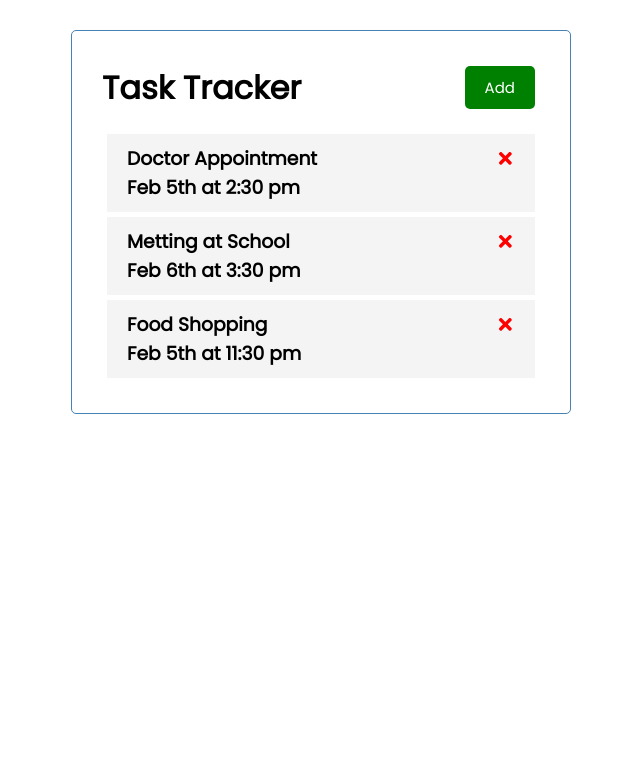
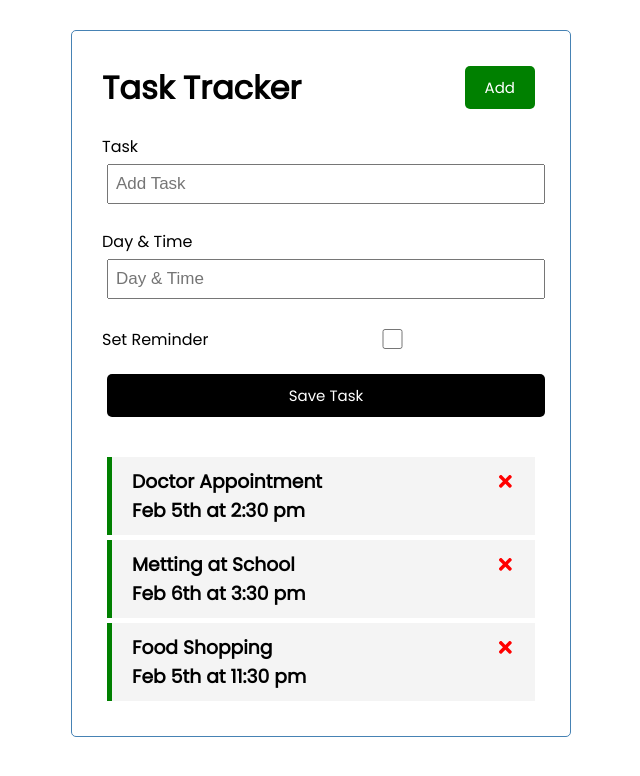
Before and after one commit to SatishGwl/task-tracker, a React (Create React App) app: page / in a window 1280 px wide. Shown: the top 776 px of the page, without its empty margins (319-959 px from the left). Built offline with nearby package versions, Linux system fonts and the light colour scheme.

Commit message:
add task added  with form state  controlled component

```diff
--- a/src/App.js
+++ b/src/App.js
@@ -1,6 +1,7 @@
 import {useState} from 'react'
 import Header from './component/Header'
 import Tasks from './component/Tasks'
+import AddTask from './component/AddTask'
 
 function App() {
   const [tasks, setTasks] = useState([
@@ -32,10 +33,18 @@
   setTasks(tasks.filter( (task) => task.id !== id ))
 }
 
+//Toggle Reminder
+
+const toggleReminder = (id) =>{
+  setTasks(tasks.map((task) => task.id === id ? {...task, reminder: !task.reminder} : task))
+}
+
+
   return (
     < div className="container">
       <Header/>
-      {tasks.length > 0 ? <Tasks tasks={tasks} onDelete={deleteTask}/> : 'No Task to Show'}
+      <AddTask/>
+      {tasks.length > 0 ? <Tasks tasks={tasks} onDelete={deleteTask} onToggle = {toggleReminder}/> : 'No Task to Show'}
     </div>
   );
 }
--- /dev/null
+++ b/src/component/AddTask.js
@@ -0,0 +1,37 @@
+import { useState } from 'react'
+
+const AddTask = () => {
+    const [text, setText] = useState('')
+    const [day, setDay] = useState('')
+    const [reminder, setReminder] = useState(false)
+    return (
+        <form className="add-form">
+            <div className="form-control">
+                <label>Task</label>
+                <input type='text'
+                    placeholder='Add Task'
+                    value={text}
+                    onChange={(e) => setText(e.target.value)}
+                />
+            </div>
+            <div className="form-control">
+                <label>Day & Time</label>
+                <input type='text'
+                placeholder='Day & Time'
+                value={day}
+                onChange={(e) => setDay(e.target.value)}
+                />
+            </div>
+            <div className="form-control form-control-check">
+                <label>Set Reminder</label>
+                <input type='checkbox'
+                placeholder='Reminder'
+                value={text}
+                onChange={(e) => setReminder(e.currentTarget.checked)}
+                />
+            </div>
+            <input type='submit' value='Save Task' className="btn btn-block" />
+        </form>
+    )
+}
+export default AddTask
--- a/src/component/Task.js
+++ b/src/component/Task.js
@@ -1,9 +1,10 @@
-import {FaTimes} from 'react-icons/fa'
+import { FaTimes } from 'react-icons/fa'
 
-const Task = ({ task, onDelete }) => {
+const Task = ({ task, onDelete, onToggle }) => {
     return (
-        <div className="task">
-            <h3>{task.text}<FaTimes style={{color:'red', cursor:'pointer'}} onClick = { () => onDelete(task.id)}/></h3>
+        <div className={`task ${task.reminder ? 'reminder' : ''}`} onDoubleClick={() => onToggle(task.id)}>
+            <h3>{task.text}<FaTimes style={{ color: 'red', cursor: 'pointer' }}
+                onClick={() => onDelete(task.id)} /></h3>
             <h3>{task.day}</h3>
         </div>
     )
--- a/src/component/Tasks.js
+++ b/src/component/Tasks.js
@@ -1,10 +1,12 @@
 import Task from './Task'
-const Tasks = ({tasks, onDelete})=> {
+const Tasks = ({ tasks, onDelete, onToggle }) => {
 
     return (
         <>
-        {tasks.map((task =>(
-        <Task key={task.id} task={task} onDelete = {onDelete}/>)))}
+            {tasks.map((task => (
+                <Task key={task.id} task={task}
+                    onDelete={onDelete}
+                    onToggle={onToggle} />)))}
         </>
     )
 }
```
